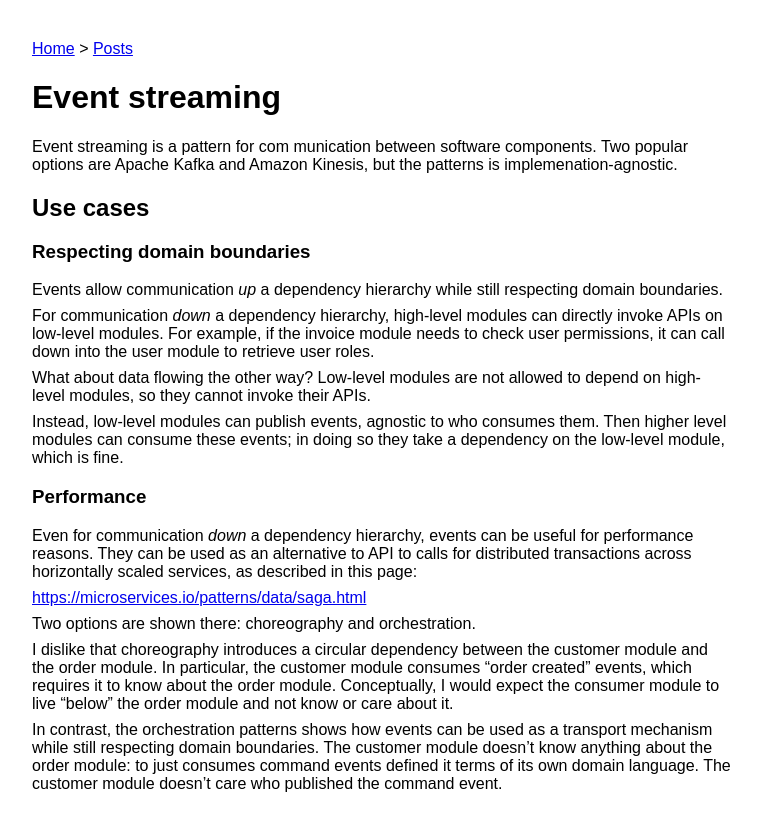
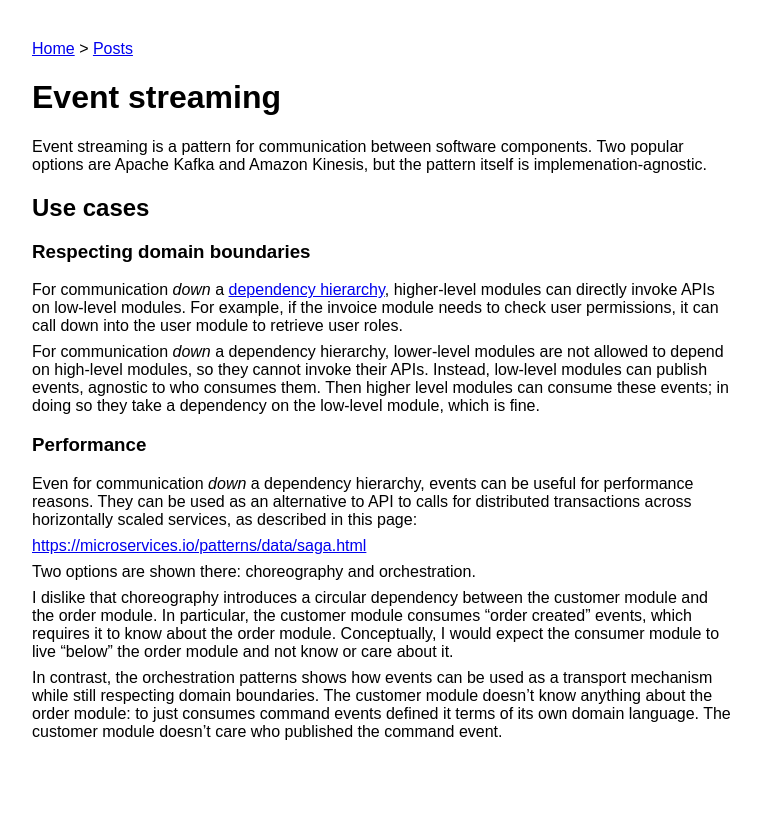
Before and after one commit to maxh/maxheinritz.com, a Jekyll site: the page built from _posts/2022-07-25-event-streaming.md, in a window 1280 px wide. Shown: the top 831 px of the page, without its empty margins (108-869 px from the left). Built offline with Jekyll 4.4.1, drawn with Linux system fonts in a browser that asks for light colours.

Commit message:
grammar tweaks

```diff
--- a/_posts/2022-07-25-event-streaming.md
+++ b/_posts/2022-07-25-event-streaming.md
@@ -5,19 +5,15 @@ layout: note
 tags: ["software patterns"]
 ---
 
-Event streaming is a pattern for com munication between software components. Two popular options are Apache Kafka and Amazon Kinesis, but the patterns is implemenation-agnostic.
+Event streaming is a pattern for communication between software components. Two popular options are Apache Kafka and Amazon Kinesis, but the pattern itself is implemenation-agnostic.
 
 ## Use cases
 
 ### Respecting domain boundaries
 
-Events allow communication _up_ a dependency hierarchy while still respecting domain boundaries.
+For communication _down_ a [dependency hierarchy](/posts/dependency-hierarchy.html), higher-level modules can directly invoke APIs on low-level modules. For example, if the invoice module needs to check user permissions, it can call down into the user module to retrieve user roles.
 
-For communication _down_ a dependency hierarchy, high-level modules can directly invoke APIs on low-level modules. For example, if the invoice module needs to check user permissions, it can call down into the user module to retrieve user roles.
-
-What about data flowing the other way? Low-level modules are not allowed to depend on high-level modules, so they cannot invoke their APIs.
-
-Instead, low-level modules can publish events, agnostic to who consumes them. Then higher level modules can consume these events; in doing so they take a dependency on the low-level module, which is fine.
+For communication _down_ a dependency hierarchy, lower-level modules are not allowed to depend on high-level modules, so they cannot invoke their APIs. Instead, low-level modules can publish events, agnostic to who consumes them. Then higher level modules can consume these events; in doing so they take a dependency on the low-level module, which is fine.
 
 ### Performance
 
```
Also changed, not shown: _posts/2022-08-07-isomorphic.md (+1 -1 lines).
